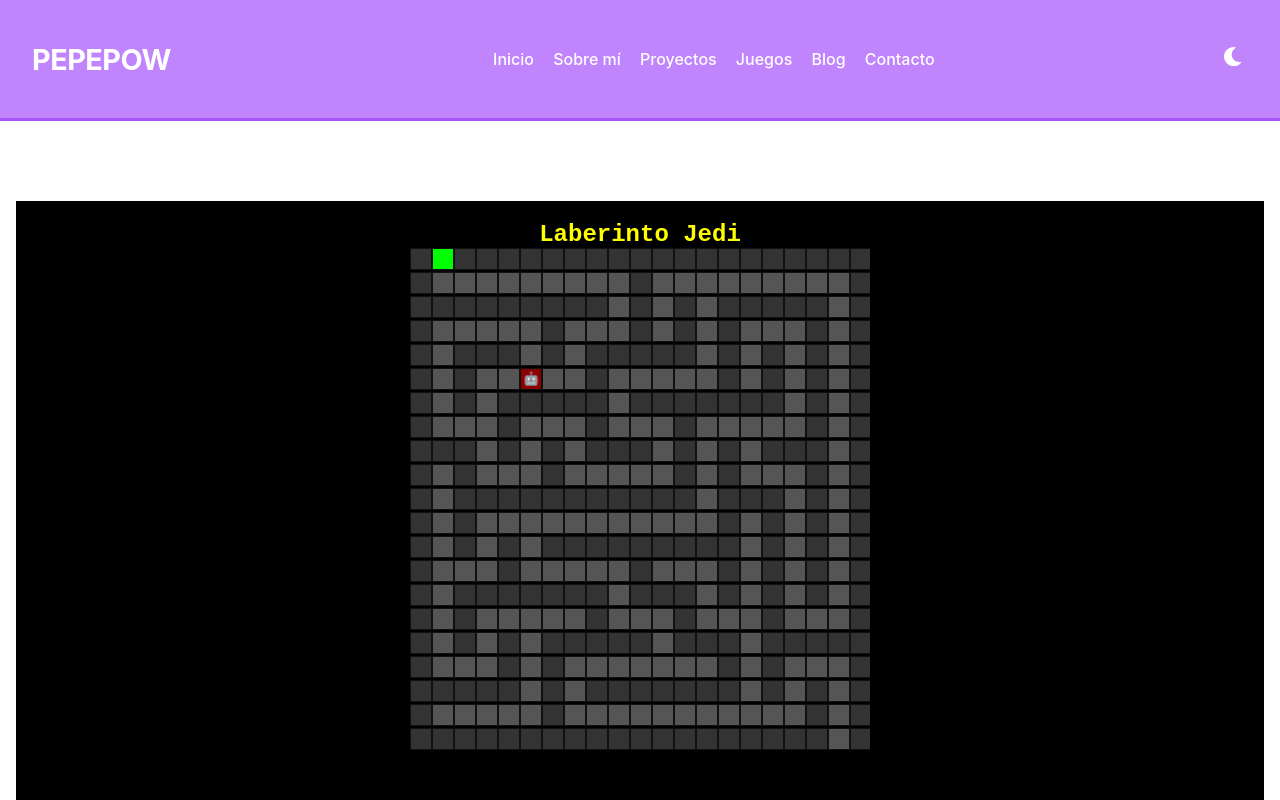
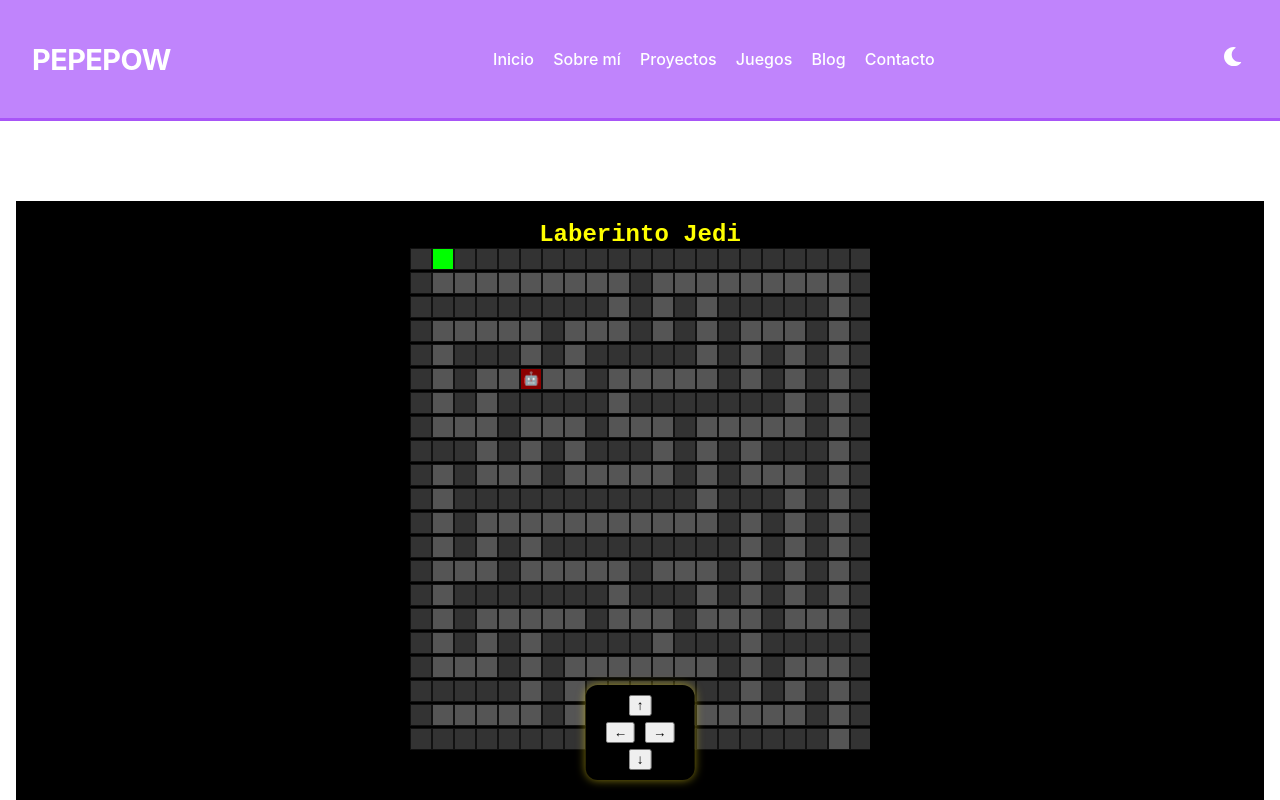
Before and after one commit to brrisso/mipagina, a React (Create React App) app: page /LaberintoJedi in a window 1280 px wide. Shown: the top 800 px of the page. Built offline with nearby package versions, Linux system fonts and the light colour scheme.

Commit message:
controles de movimiento

```diff
--- a/src/paginas/LaberintoJedi.jsx
+++ b/src/paginas/LaberintoJedi.jsx
@@ -147,12 +147,20 @@ export default function LaberintoJedi() {
       {/* CONTROLES DE MOVIMIENTO */}
       <div
   style={{
-          marginTop: '8px',
-          touchAction: 'none',
+    position: 'fixed',
+    bottom: 20,
+    left: '50%',
+    transform: 'translateX(-50%)',
+    backgroundColor: '#000',
+    padding: '10px 20px',
+    borderRadius: '12px',
+    boxShadow: '0 0 10px #ffe81f88',
+    zIndex: 99,
     display: 'flex',
     flexDirection: 'column',
     alignItems: 'center',
     gap: '6px',
+    touchAction: 'none',
   }}
 >
   <button onClick={() => mover(0, -1)}>↑</button>
@@ -162,6 +170,7 @@ export default function LaberintoJedi() {
   </div>
   <button onClick={() => mover(0, 1)}>↓</button>
 </div>
+
       {/* PREGUNTA */}
       {mostrarPregunta && (
         <motion.div
```
Lines whose indentation alone changed are shown as unchanged.
